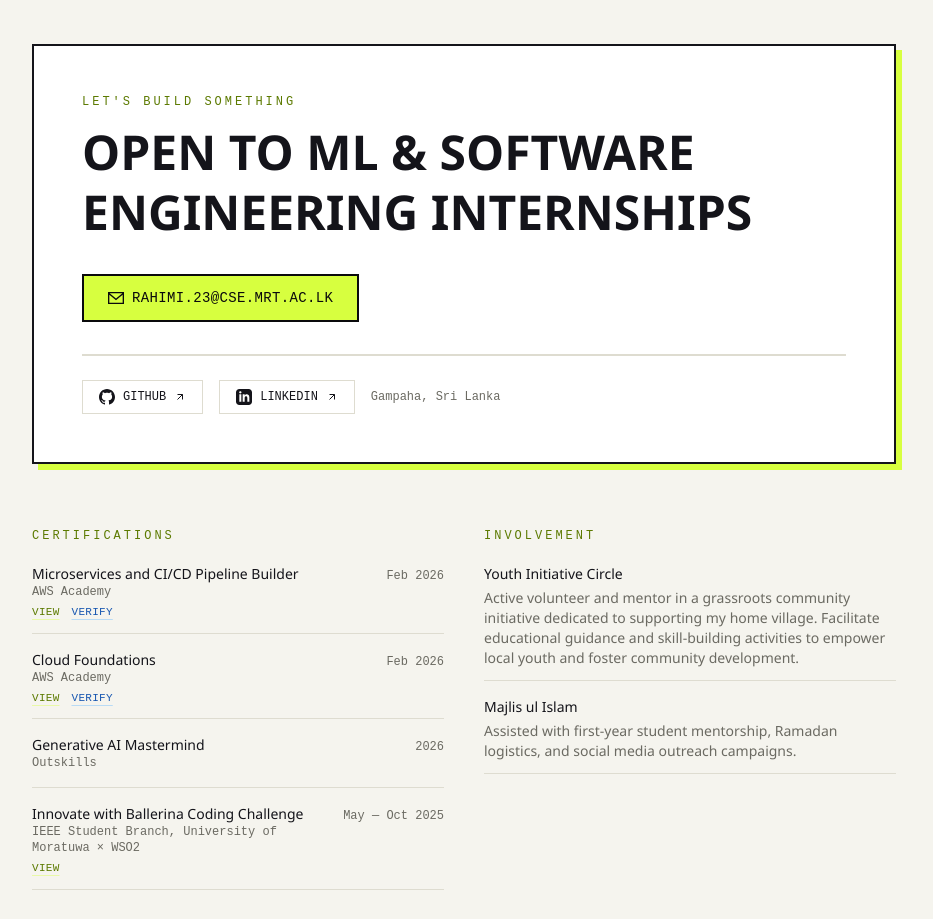
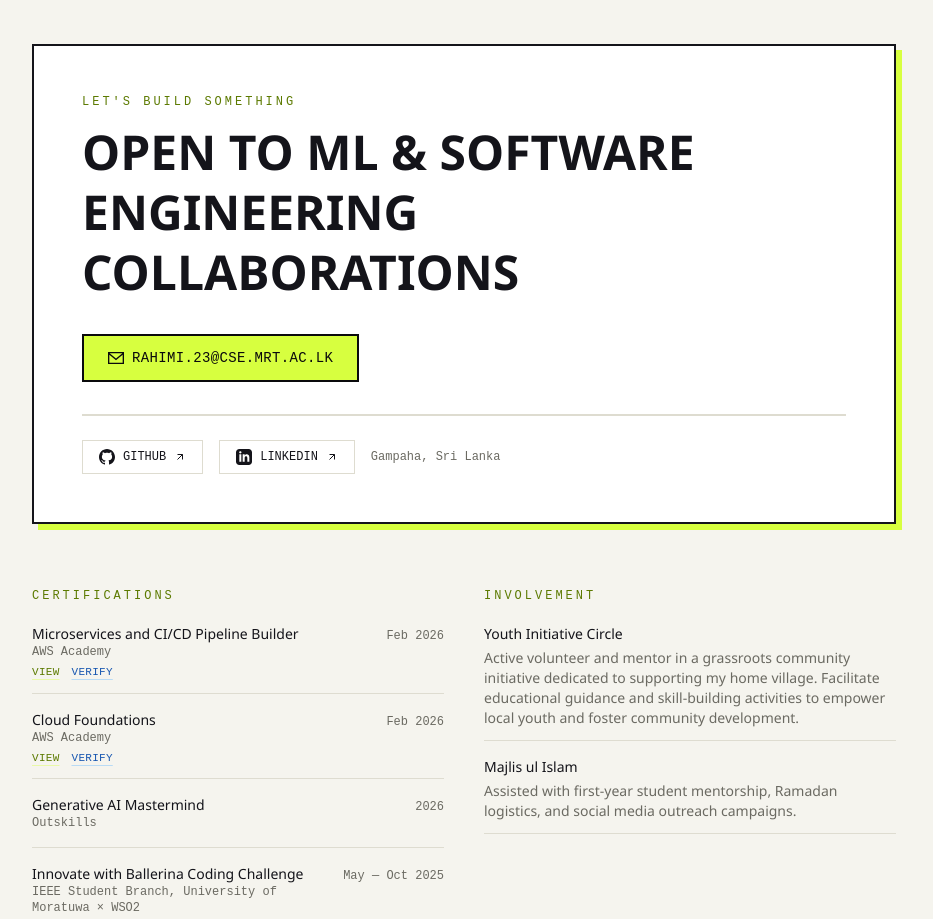
Before and after one commit to Abd-Ur-Rahim/Abd-Ur-Rahim.github.io, a React (Vite) app: page / in a window 1280 px wide. Shown: the part 6360-7279 px from the top of the page, without its empty margins (320-1253 px from the left). Built offline with nearby package versions, Linux system fonts and the light colour scheme.

Commit message:
Update Contact.tsx

```diff
--- a/src/sections/Contact.tsx
+++ b/src/sections/Contact.tsx
@@ -20,7 +20,7 @@ export const Contact = () => {
             Let's build something
           </span>
           <h3 className="font-display text-3xl font-bold uppercase leading-tight text-ink sm:text-5xl">
-            Open to ML & Software Engineering internships
+            Open to ML & Software Engineering collaborations
           </h3>
         </div>
 
```
